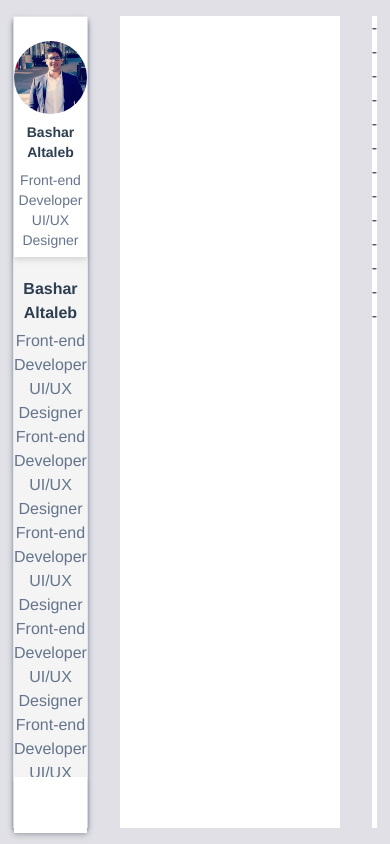
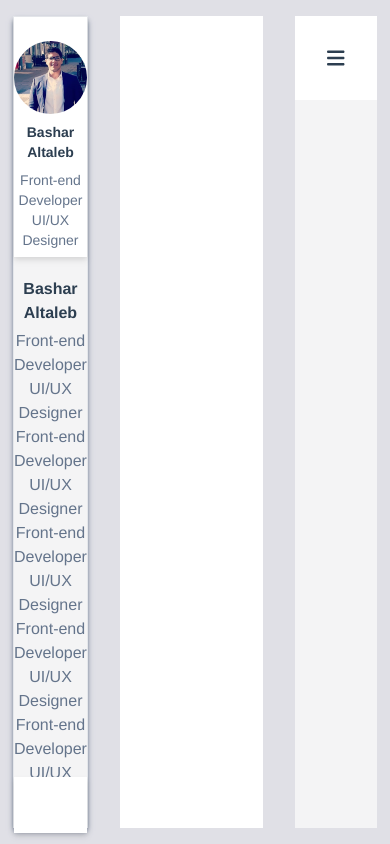
Before and after one commit to bashikr/portfolio-vue, a Vue app: page / in a window 390 px wide. Built offline with nearby package versions, Linux system fonts and the light colour scheme.

Commit message:
Add hamburger menu for the right sidebar

```diff
--- a/src/components/RightSideBar.vue
+++ b/src/components/RightSideBar.vue
@@ -1,6 +1,6 @@
 <template>
-  <div class=" w-full h-full bg-white">
-    <p>-------------</p>
+  <div class=" w-full h-full bg-zinc-100">
+    <fa class="p-8  fa-lg bg-white" icon="bars" />
   </div>
 </template>
 
```
